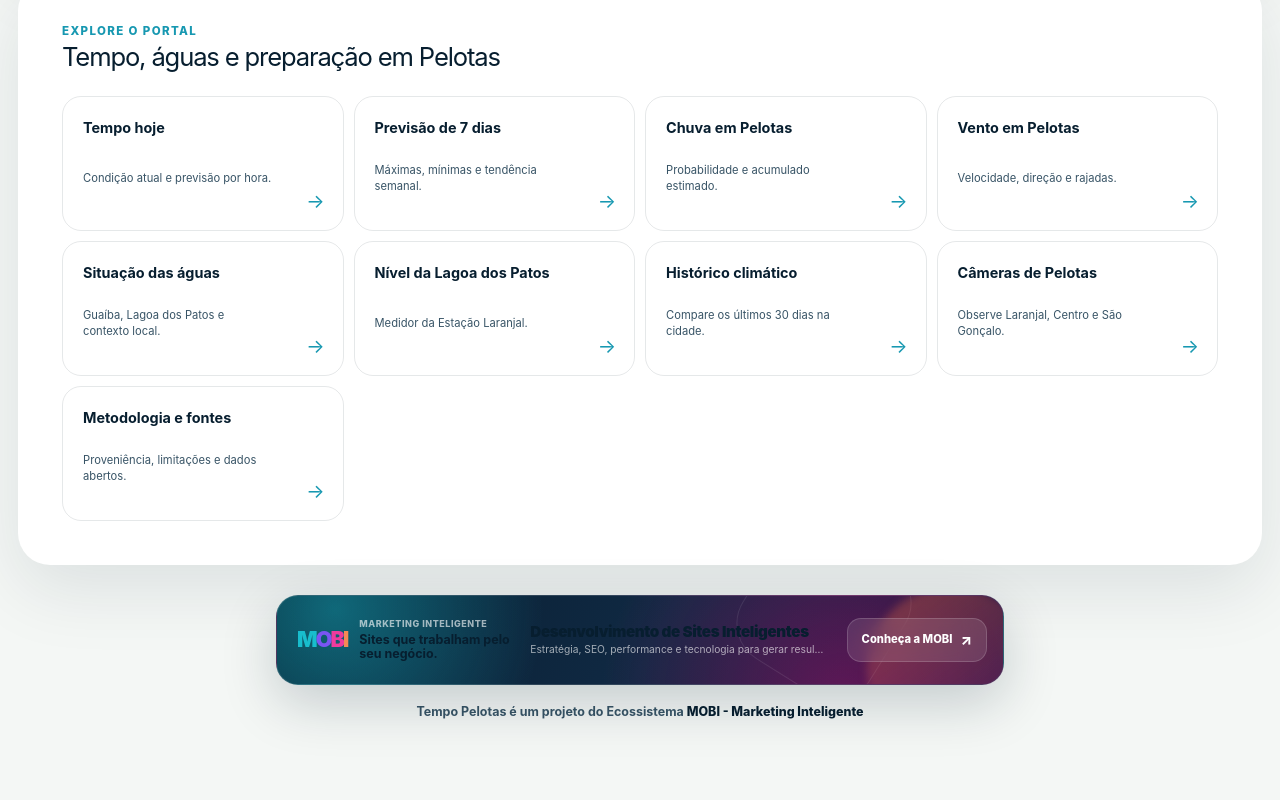
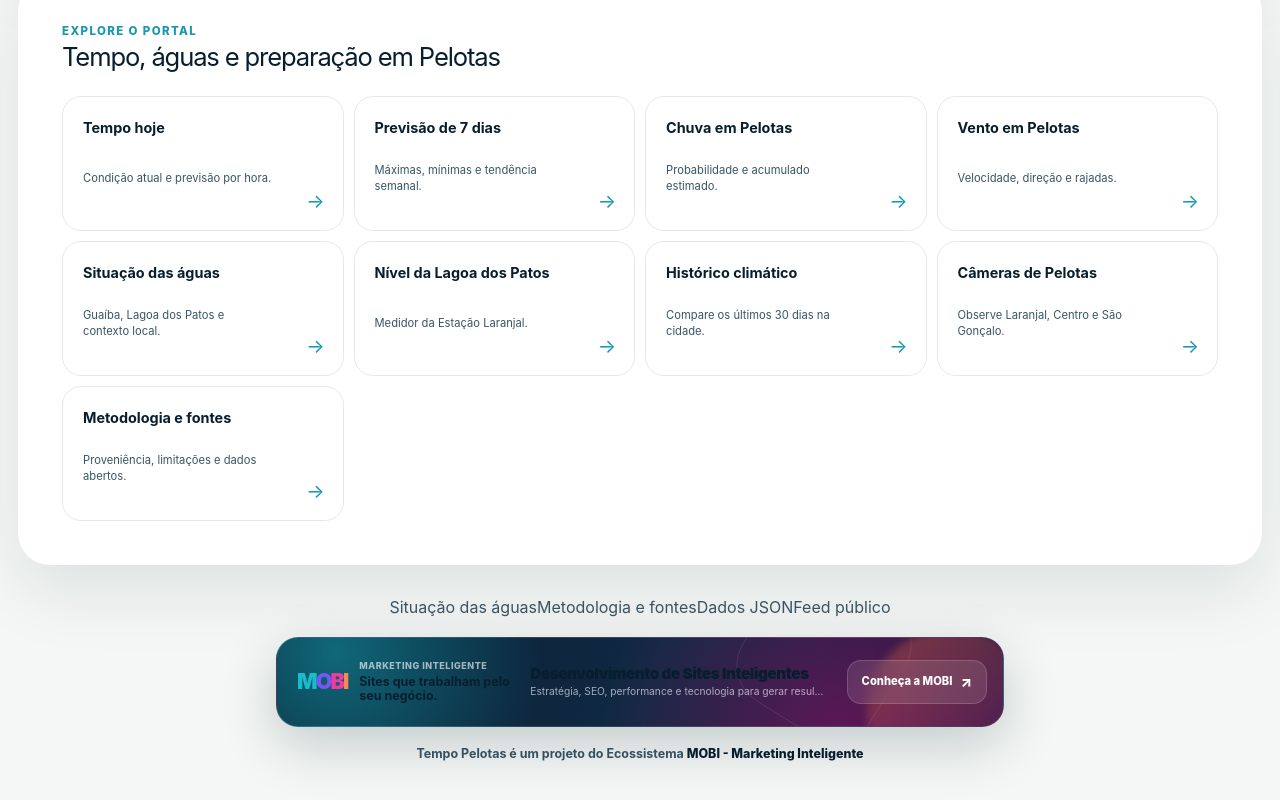
Before and after one commit to agenciamobi/tempopelotas, a Next.js app: page /alertas in a window 1280 px wide. Shown: the part 1810-2610 px from the top of the page. Before the commit the page ends 2568 px from the top, so only its background shows below. Built offline with nearby package versions, Linux system fonts and the light colour scheme; no server answers.

Commit message:
Adiciona metodologia e dados abertos ao rodapé

```diff
--- a/components/site-footer.tsx
+++ b/components/site-footer.tsx
@@ -1,3 +1,4 @@
+import Link from "next/link";
 import type { WeatherData } from "@/lib/weather-data";
 
 const MOBI_SITE_URL =
@@ -21,6 +22,13 @@ function MobiMark() {
 export function SiteFooter({ source: _source }: SiteFooterProps) {
   return (
     <footer className="site-footer">
+      <nav className="footer-resource-links" aria-label="Transparência e recursos públicos">
+        <Link href="/situacao-hidrologica-pelotas">Situação das águas</Link>
+        <Link href="/metodologia">Metodologia e fontes</Link>
+        <a href="/pelotas.json">Dados JSON</a>
+        <a href="/feed">Feed público</a>
+      </nav>
+
       <a
         className="mobi-sites-banner"
         href={MOBI_SITE_URL}
```
